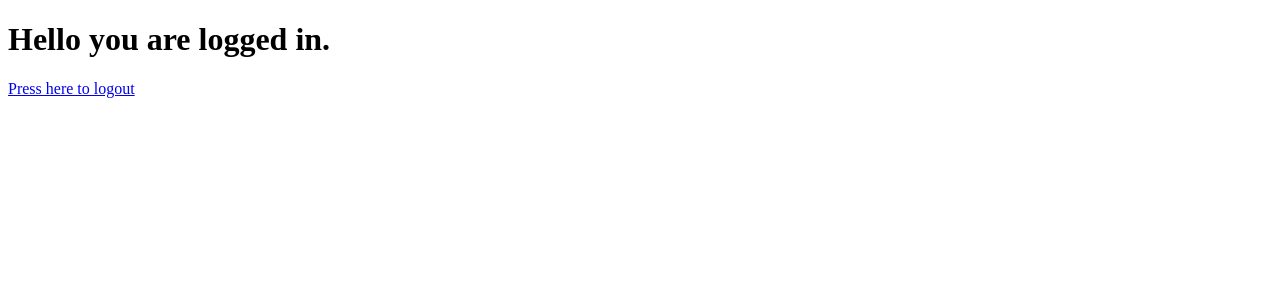
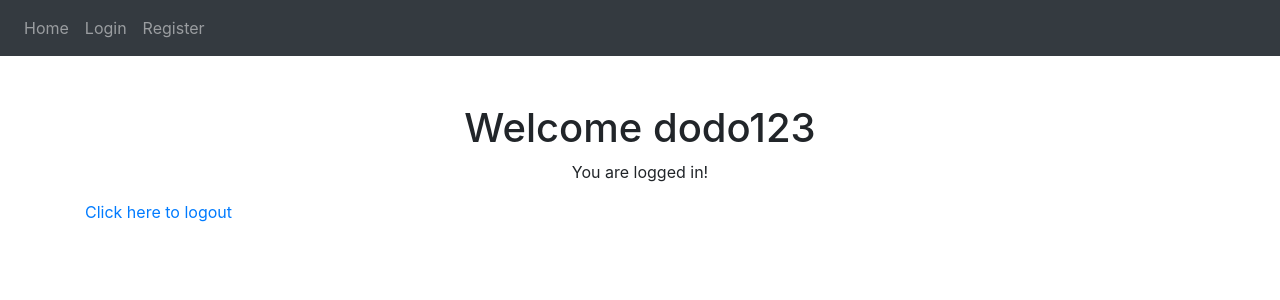
Before and after one commit to dodo146/CS437_Project, a Flask app: page /dashboard in a window 1280 px wide. Shown: the top 300 px of the page. Run offline with Flask 2, Linux system fonts and the light colour scheme; a user stored in the database is signed in; some libraries are stand-ins or nearby versions.

Commit message:
made some small changes

```diff
--- a/main.py
+++ b/main.py
@@ -9,7 +9,7 @@ from flask_limiter.util import get_remote_address
 from flask_mail import Mail,Message
 import time
 from threading import Thread
-from flask_login import login_user, login_required, logout_user,UserMixin
+from flask_login import login_user, login_required, logout_user,UserMixin,current_user
 
 def create_database(app):
     if not path.exists('instance/'+ DB_NAME):
@@ -124,7 +124,7 @@ def login():
 @app.route('/dashboard', methods=['GET', 'POST'])
 @login_required
 def dashboard():
-    return render_template('dashboard.html')
+    return render_template('dashboard.html',current_user = current_user)
 
 @app.route('/logout', methods=['GET', 'POST'])
 @login_required
--- a/templates/dashboard.html
+++ b/templates/dashboard.html
@@ -1,16 +1,11 @@
-<!DOCTYPE html>
-<html lang="en">
+{% extends "base.html" %} {% block title %} Dashboard {% endblock%}
+{% block content %}
+<div class="container">
+    <div class="text-center mt-5">
+        <h1>Welcome {{current_user.username}}</h1>
+        <p>You are logged in!</p>
+    </div>
+    <a href="{{url_for('login')}}">Click here to logout</a>
+</div>
 
-<head>
-    <meta charset="UTF-8">
-    <meta http-equiv="X-UA-Compatible" content="IE=edge">
-    <meta name="viewport" content="width=device-width, initial-scale=1.0">
-    <title>Dashboard</title>
-</head>
-
-<body>
-    <h1>Hello you are logged in.</h1>
-    <a href="{{url_for('logout')}}">Press here to logout</a>
-</body>
-
-</html>
+{% endblock %}
```
Also changed, not shown: templates/home.html (+5 -5 lines).
